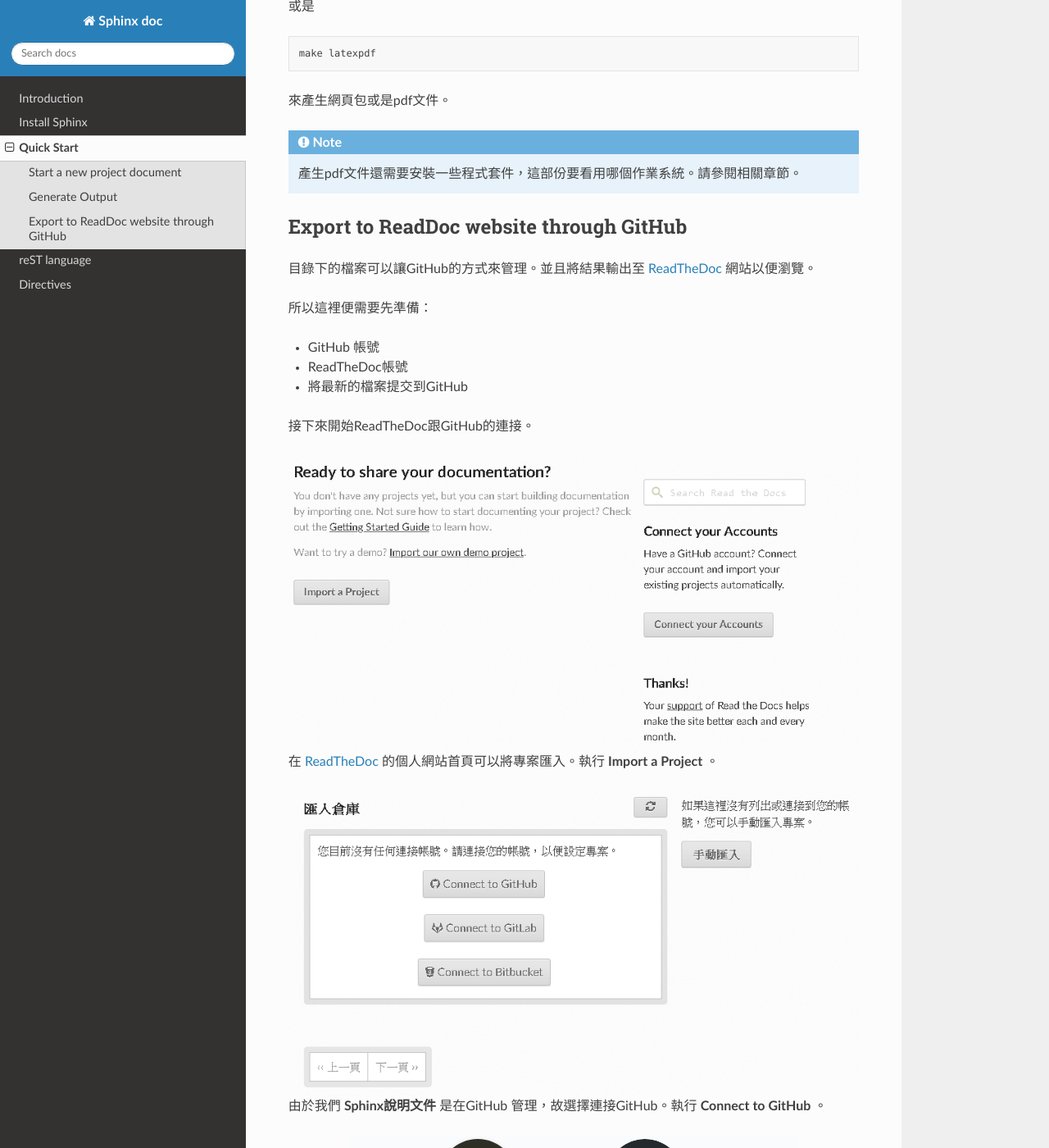
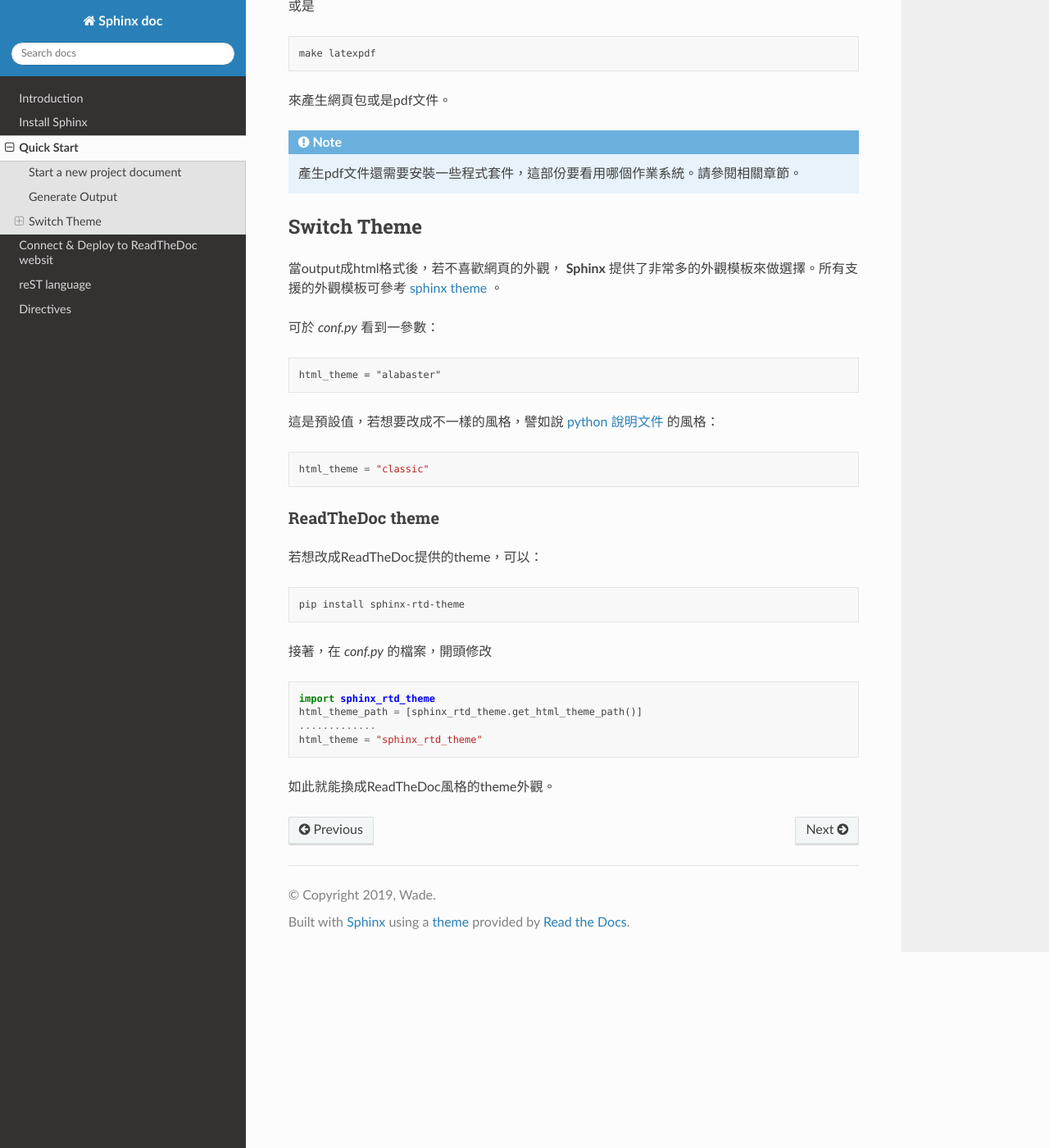
Before and after one commit to WadeChenX/sphinix-doc, a Sphinx documentation site: the page built from source/quick-start.rst, in a window 1280 px wide and 1400 px high, scrolled down 1275 px. Shown: the whole window at 82% size. Built offline with Sphinx 7.4.7 and the Read the Docs theme 2.0.0, drawn with Linux system fonts in a browser that asks for light colours; some of the changed text lies outside the part shown.

Commit message:
Finish `Switch Theme` section in quick-start chapter
Also, move readthedoc section to a new chapter.

```diff
--- /dev/null
+++ b/source/deploy2readthedoc.rst
@@ -0,0 +1,97 @@
+*****************************************
+Connect & Deploy to ReadTheDoc websit
+*****************************************
+
+Export to ReadDoc website through GitHub
+========================================
+
+目錄下的檔案可以讓GitHub的方式來管理。並且將結果輸出至 `ReadTheDoc`_ 網站以便瀏覽。
+
+.. _ReadTheDoc: https://readthedocs.org/
+
+所以這裡便需要先準備：
+
+* GitHub 帳號
+* ReadTheDoc帳號
+* 將最新的檔案提交到GitHub
+
+接下來開始ReadTheDoc跟GitHub的連接。
+
+.. image:: ./_static/readthedoc_01.png
+    :alt: readthedoc_01
+    :align: center
+
+在 `ReadTheDoc`_ 的個人網站首頁可以將專案匯入。執行 **Import a Project** 。
+
+.. image:: ./_static/readthedoc_02.png
+    :alt: readthedoc_02
+    :align: center
+
+由於我們 **Sphinx說明文件** 是在GitHub 管理，故選擇連接GitHub。執行 **Connect to GitHub** 。
+
+.. image:: ./_static/readthedoc_03.png
+    :alt: readthedoc_03
+    :align: center
+
+接下來 `ReadTheDoc`_ 要求跟GitHub要求一些權限，這裡選擇開放權限。執行 **Authorize readthedocs** 。
+
+.. image:: ./_static/readthedoc_04.png
+    :alt: readthedoc_04
+    :align: center
+
+接下來選擇要匯入的專案。 **Sphinx說明文件** 位於 **WadeChenX/sphinx-doc** 。點選加號匯入。
+
+.. image:: ./_static/readthedoc_05.png
+    :alt: readthedoc_05
+    :align: center
+
+對比一下專案資料，選擇 **下一頁** 。
+
+.. image:: ./_static/readthedoc_06.png
+    :alt: readthedoc_06
+    :align: center
+
+這時環境已設定完成。可以開始建置工作了。版本預設是latest，若需要特別的版本號，可以自行編輯。執行 **Build version** 。
+
+.. note::
+
+    | 在匯入專案後，GitHub在Web Hook會增加一些規則，以方便文件更新時通知 `ReadTheDoc`_ 做建置工作。
+    | 由於解說的關係，這邊會先刪除GitHub中關於Web Hook規則。
+
+.. image:: ./_static/readthedoc_07.png
+    :alt: readthedoc_07
+    :align: center
+
+這時系統就會開始建置工作。如果有任何錯誤，可以看到編譯時的錯誤log，以方便修復。
+
+.. image:: ./_static/readthedoc_08.png
+    :alt: readthedoc_08
+    :align: center
+
+如果編譯成功，可以回到 **概況** 頁，直接點選 **View your documentation** 來看到結果。
+
+.. image:: ./_static/readthedoc_09.png
+    :alt: readthedoc_09
+    :align: center
+
+接下來開始連接GitHub。為了讓GitHub在專案內容更新通知 `ReadTheDoc`_ 做建置工作，必須做些設定。
+
+選擇 **管理** 頁，並在左欄選擇 **Integration** ，再右邊執行 **Add integration** 。
+
+.. image:: ./_static/readthedoc_10.png
+    :alt: readthedoc_10
+    :align: center
+
+這時你能看到一條URL，如此種格式： *https://readthedocs.org/api/v2/webhook/<project-name>/<id>/*
+
+在這個例子是 *https://readthedocs.org/api/v2/webhook/sphinix-doc/94957/*
+
+把它複製一下。
+
+.. image:: ./_static/readthedoc_11.png
+    :alt: readthedoc_11
+    :align: center
+
+到GitHub的 **Sphinx說明文件** 這個專案下。選擇 **Settings** 頁，再選擇 **Webhooks** ，再將複製好的URL貼到 **Payload URL** ，底下選擇好它的通知事件。此例是 *push* 事件。
+
+設定好後，接下來每次專案更新後，都會觸發 `ReadTheDoc`_ 做建置工作。
--- a/source/index.rst
+++ b/source/index.rst
@@ -12,6 +12,7 @@ Sphinix 說明文件
    introduction
    installation
    quick-start
+   deploy2readthedoc
    reST/index
    directives/index
 
--- a/source/quick-start.rst
+++ b/source/quick-start.rst
@@ -71,96 +71,43 @@ Generate Output
     產生pdf文件還需要安裝一些程式套件，這部份要看用哪個作業系統。請參閱相關章節。
 
 
-Export to ReadDoc website through GitHub
-==========================================
+Switch Theme
+================
 
-目錄下的檔案可以讓GitHub的方式來管理。並且將結果輸出至 `ReadTheDoc`_ 網站以便瀏覽。
+當output成html格式後，若不喜歡網頁的外觀， **Sphinx** 提供了非常多的外觀模板來做選擇。所有支援的外觀模板可參考 `sphinx theme`_ 。
 
-.. _ReadTheDoc: https://readthedocs.org/
+.. _sphinx theme: https://www.sphinx-doc.org/en/master/usage/theming.html?highlight=theme#themes
 
-所以這裡便需要先準備：
+可於 *conf.py* 看到一參數：
 
-* GitHub 帳號
-* ReadTheDoc帳號
-* 將最新的檔案提交到GitHub
+.. code-block:: reST
 
-接下來開始ReadTheDoc跟GitHub的連接。
+    html_theme = "alabaster"
 
-.. image:: ./_static/readthedoc_01.png
-    :alt: readthedoc_01
-    :align: center
+這是預設值，若想要改成不一樣的風格，譬如說 `python 說明文件`_ 的風格：
 
-在 `ReadTheDoc`_ 的個人網站首頁可以將專案匯入。執行 **Import a Project** 。
+.. _python 說明文件: https://docs.python.org/2.7/
 
-.. image:: ./_static/readthedoc_02.png
-    :alt: readthedoc_02
-    :align: center
+.. code-block:: python
 
-由於我們 **Sphinx說明文件** 是在GitHub 管理，故選擇連接GitHub。執行 **Connect to GitHub** 。
+    html_theme = "classic"
 
-.. image:: ./_static/readthedoc_03.png
-    :alt: readthedoc_03
-    :align: center
+ReadTheDoc theme
+------------------
 
-接下來 `ReadTheDoc`_ 要求跟GitHub要求一些權限，這裡選擇開放權限。執行 **Authorize readthedocs** 。
+若想改成ReadTheDoc提供的theme，可以：
 
-.. image:: ./_static/readthedoc_04.png
-    :alt: readthedoc_04
-    :align: center
+.. code-block:: bash
 
-接下來選擇要匯入的專案。 **Sphinx說明文件** 位於 **WadeChenX/sphinx-doc** 。點選加號匯入。
+    pip install sphinx-rtd-theme
 
-.. image:: ./_static/readthedoc_05.png
-    :alt: readthedoc_05
-    :align: center
+接著，在 *conf.py* 的檔案，開頭修改
 
-對比一下專案資料，選擇 **下一頁** 。
+.. code-block:: python
 
-.. image:: ./_static/readthedoc_06.png
-    :alt: readthedoc_06
-    :align: center
+    import sphinx_rtd_theme
+    html_theme_path = [sphinx_rtd_theme.get_html_theme_path()]
+    .............
+    html_theme = "sphinx_rtd_theme"
 
-這時環境已設定完成。可以開始建置工作了。版本預設是latest，若需要特別的版本號，可以自行編輯。執行 **Build version** 。
-
-.. note::
-
-    | 在匯入專案後，GitHub在Web Hook會增加一些規則，以方便文件更新時通知 `ReadTheDoc`_ 做建置工作。
-    | 由於解說的關係，這邊會先刪除GitHub中關於Web Hook規則。
-
-.. image:: ./_static/readthedoc_07.png
-    :alt: readthedoc_07
-    :align: center
-
-這時系統就會開始建置工作。如果有任何錯誤，可以看到編譯時的錯誤log，以方便修復。
-
-.. image:: ./_static/readthedoc_08.png
-    :alt: readthedoc_08
-    :align: center
-
-如果編譯成功，可以回到 **概況** 頁，直接點選 **View your documentation** 來看到結果。
-
-.. image:: ./_static/readthedoc_09.png
-    :alt: readthedoc_09
-    :align: center
-
-接下來開始連接GitHub。為了讓GitHub在專案內容更新通知 `ReadTheDoc`_ 做建置工作，必須做些設定。
-
-選擇 **管理** 頁，並在左欄選擇 **Integration** ，再右邊執行 **Add integration** 。
-
-.. image:: ./_static/readthedoc_10.png
-    :alt: readthedoc_10
-    :align: center
-
-這時你能看到一條URL，如此種格式： *https://readthedocs.org/api/v2/webhook/<project-name>/<id>/*
-
-在這個例子是 *https://readthedocs.org/api/v2/webhook/sphinix-doc/94957/*
-
-把它複製一下。
-
-.. image:: ./_static/readthedoc_11.png
-    :alt: readthedoc_11
-    :align: center
-
-到GitHub的 **Sphinx說明文件** 這個專案下。選擇 **Settings** 頁，再選擇 **Webhooks** ，再將複製好的URL貼到 **Payload URL** ，底下選擇好它的通知事件。此例是 *push* 事件。
-
-設定好後，接下來每次專案更新後，都會觸發 `ReadTheDoc`_ 做建置工作。
+如此就能換成ReadTheDoc風格的theme外觀。
```
Also changed, not shown: README.md (+8 -0 lines).
